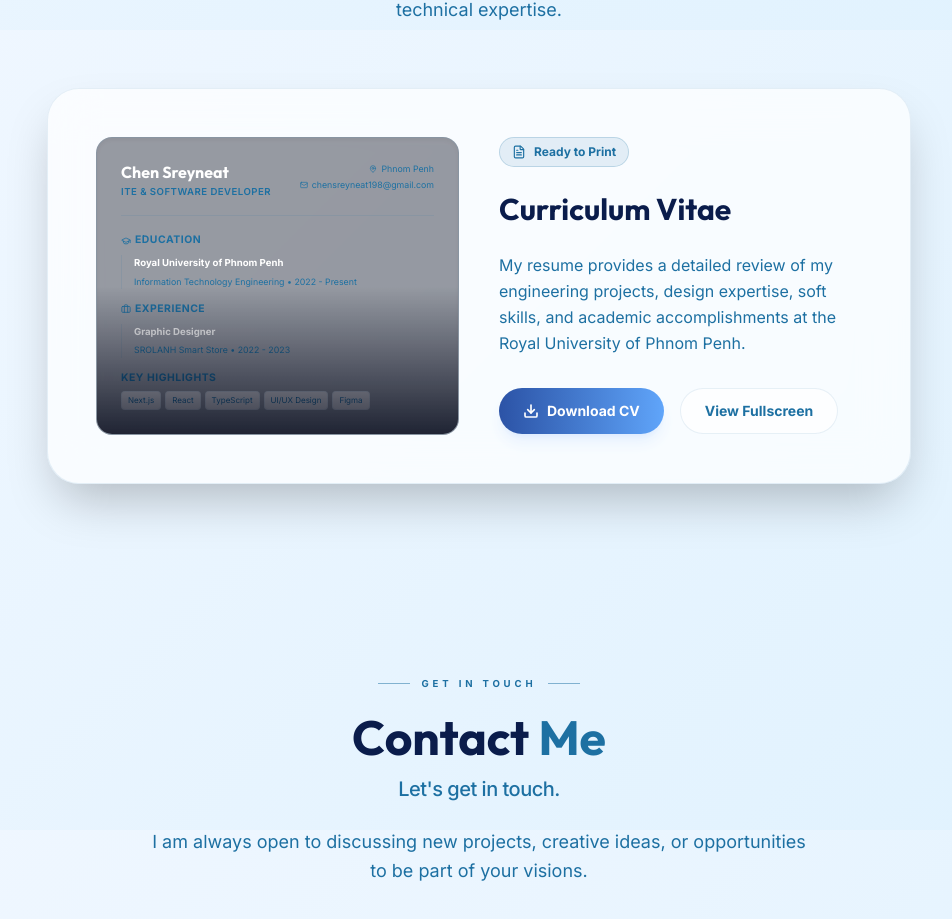
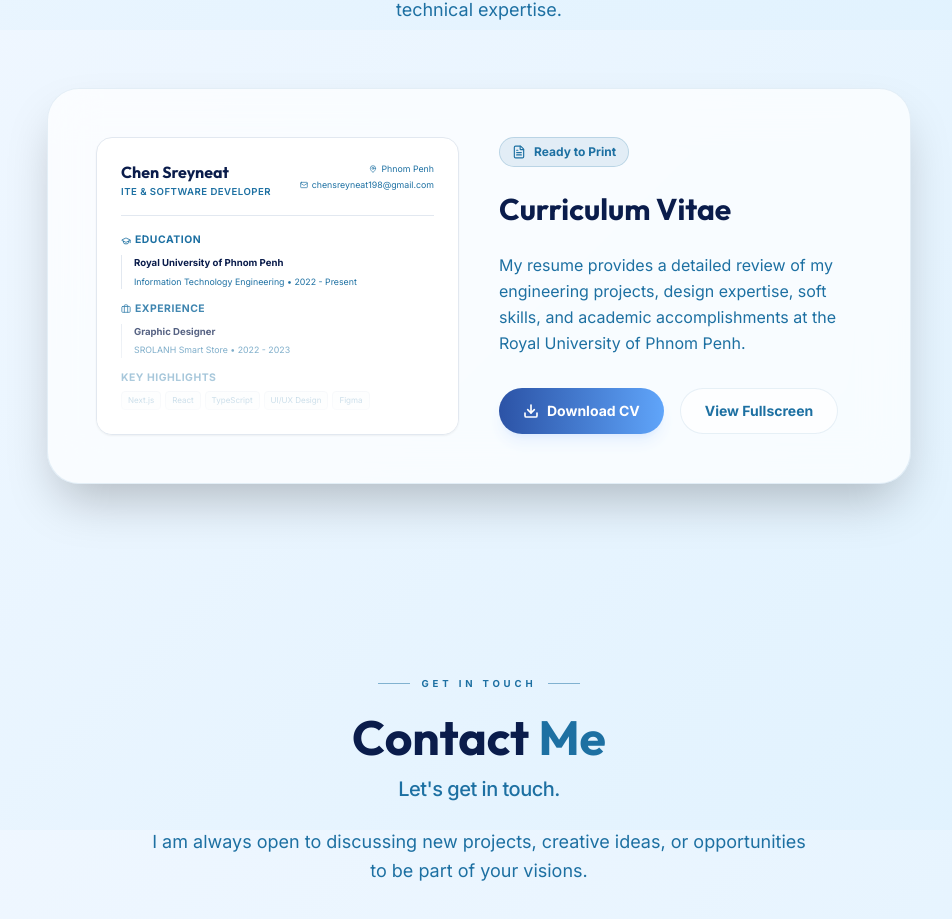
Before and after one commit to ChenSreyneat/portfolio-chensreyneat, a Next.js app: page / in a window 1280 px wide. Shown: the part 6370-7289 px from the top of the page, without its empty margins (161-1113 px from the left). Built offline with nearby package versions, Linux system fonts and the light colour scheme.

Commit message:
Update CV mockup card styling to be white in light theme with gray borders and high-contrast text

```diff
--- a/app/components/home/ResumeSection.tsx
+++ b/app/components/home/ResumeSection.tsx
@@ -27,12 +27,12 @@ export default function ResumeSection() {
 
           <div className="grid grid-cols-1 md:grid-cols-2 gap-10 items-center">
             {/* Left: simulated CV mockup */}
-            <div className="border border-glass-border rounded-2xl p-6 bg-slate-950/40 relative overflow-hidden shadow-inner order-2 md:order-1">
+            <div className="border border-slate-200 dark:border-glass-border rounded-2xl p-6 bg-white dark:bg-slate-950/40 relative overflow-hidden shadow-xs order-2 md:order-1">
               {/* Paper CV design preview */}
               <div className="space-y-4">
-                <div className="flex justify-between items-start border-b border-glass-border pb-4">
+                <div className="flex justify-between items-start border-b border-slate-200 dark:border-glass-border pb-4">
                   <div>
-                    <h4 className="text-base font-bold text-white mb-0.5">Chen Sreyneat</h4>
+                    <h4 className="text-base font-bold text-text-primary mb-0.5">Chen Sreyneat</h4>
                     <p className="text-[0.6rem] text-accent-blue font-semibold uppercase tracking-wider">ITE & Software Developer</p>
                   </div>
                   <div className="text-right text-[0.55rem] text-text-secondary space-y-0.5">
@@ -46,8 +46,8 @@ export default function ResumeSection() {
                     <h5 className="text-[0.65rem] font-bold text-accent-blue uppercase tracking-wider mb-1.5 flex items-center gap-1">
                       <GraduationCap size={10} /> Education
                     </h5>
-                    <div className="pl-3 border-l border-glass-border space-y-1">
-                      <p className="text-[0.6rem] font-bold text-white">Royal University of Phnom Penh</p>
+                    <div className="pl-3 border-l border-slate-200 dark:border-glass-border space-y-1">
+                      <p className="text-[0.6rem] font-bold text-text-primary">Royal University of Phnom Penh</p>
                       <p className="text-[0.55rem] text-text-secondary">Information Technology Engineering • 2022 - Present</p>
                     </div>
                   </div>
@@ -56,8 +56,8 @@ export default function ResumeSection() {
                     <h5 className="text-[0.65rem] font-bold text-accent-blue uppercase tracking-wider mb-1.5 flex items-center gap-1">
                       <Briefcase size={10} /> Experience
                     </h5>
-                    <div className="pl-3 border-l border-glass-border space-y-1">
-                      <p className="text-[0.6rem] font-bold text-white">Graphic Designer</p>
+                    <div className="pl-3 border-l border-slate-200 dark:border-glass-border space-y-1">
+                      <p className="text-[0.6rem] font-bold text-text-primary">Graphic Designer</p>
                       <p className="text-[0.55rem] text-text-secondary">SROLANH Smart Store • 2022 - 2023</p>
                     </div>
                   </div>
@@ -68,7 +68,7 @@ export default function ResumeSection() {
                     </h5>
                     <div className="flex flex-wrap gap-1 mt-1">
                       {["Next.js", "React", "TypeScript", "UI/UX Design", "Figma"].map((t) => (
-                        <span key={t} className="text-[0.5rem] bg-glass-bg border border-glass-border px-1.5 py-0.5 rounded text-text-secondary">
+                        <span key={t} className="text-[0.5rem] bg-slate-50 dark:bg-glass-bg border border-slate-200 dark:border-glass-border px-1.5 py-0.5 rounded text-text-secondary">
                           {t}
                         </span>
                       ))}
@@ -78,7 +78,7 @@ export default function ResumeSection() {
               </div>
 
               {/* Overlay glow/gradient effect */}
-              <div className="absolute inset-0 bg-gradient-to-t from-slate-950/80 via-transparent to-transparent pointer-events-none" />
+              <div className="absolute inset-0 bg-gradient-to-t from-white dark:from-slate-950/80 via-transparent to-transparent pointer-events-none" />
             </div>
 
             {/* Right: details & CTA */}
```
